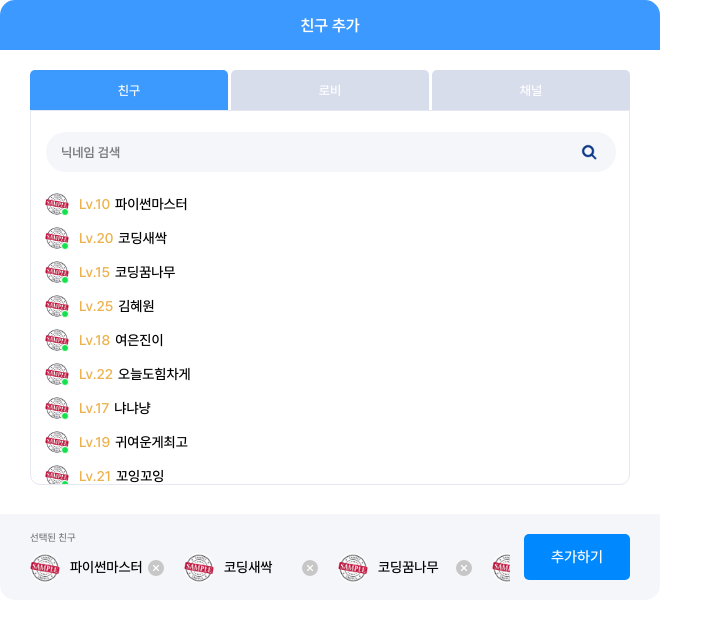
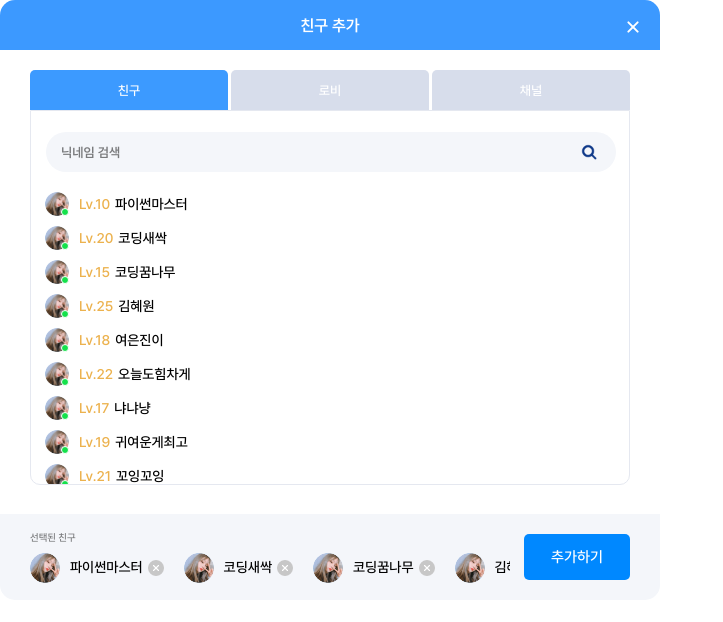
Before and after one commit to nagosu/EidaSamplePublishing, a React (Vite) app: page /add in a window 1280 px wide. Shown: the top 622 px of the page, without its empty margins (0-723 px from the left). Built offline with nearby package versions, Linux system fonts and the light colour scheme; a web font is replaced by a local one.

Commit message:
최종 수정끝(아이콘만 넣으면됨)

```diff
--- a/src/pages/AddFriendPage/AddFriendPage.tsx
+++ b/src/pages/AddFriendPage/AddFriendPage.tsx
@@ -1,18 +1,11 @@
 /** @jsxImportSource @emotion/react */
 
 import { styles } from "./styles";
-import sampleImage from "../../../public/assets/images/sampleImage.jpeg";
-import cancelIcon from "../../../public/assets/images/cancel.png";
-import searchIcon from "../../../public/assets/images/search.png";
+import sampleImage from "/assets/images/author_sample.png";
+import cancelIcon from "/assets/images/cancel.png";
+import searchIcon from "/assets/images/search.png";
+import closeButton from "/assets/images/close_white.svg";
 import { useEffect, useState } from "react";
-
-const AddFriendPage = () => {
-  const [activeMode, setActiveMode] = useState<string>("친구");
-  const [isSearching, setIsSearching] = useState<boolean>(false);
-  const [searchData, setSearchData] = useState<string>("");
-
-  // 선택된 버튼
-  const modes = ["친구", "로비", "채널"];
 
 // 프로필 더미데이터
 const profiles = [
@@ -32,6 +25,14 @@ const AddFriendPage = () => {
   { level: "Lv.23", nickname: "코딩초보", image: sampleImage },
 ];
 
+const AddFriendPage = () => {
+  const [activeMode, setActiveMode] = useState<string>("친구");
+  const [isSearching, setIsSearching] = useState<boolean>(false);
+  const [searchData, setSearchData] = useState<string>("");
+
+  // 선택된 버튼
+  const modes = ["친구", "로비", "채널"];
+
   const handleInputChange = (e: React.ChangeEvent<HTMLInputElement>) => {
     setSearchData(e.target.value);
   };
@@ -48,7 +49,9 @@ const AddFriendPage = () => {
     <div css={styles.container}>
       <div css={styles.header}>
         <span css={styles.title}>친구 추가</span>
-        {/* 닫기 이미지 추가 해야함 */}
+        <button css={styles.closeButton}>
+          <img src={closeButton} alt='' />
+        </button>
       </div>
       <div css={styles.main}>
         <div css={styles.mainContent}>
--- a/src/pages/AddFriendPage/styles.ts
+++ b/src/pages/AddFriendPage/styles.ts
@@ -10,7 +10,6 @@ const styles = {
     flex-direction: column;
     align-items: center;
   `,
-
   header: css`
     width: 100%;
     height: 50px;
@@ -20,8 +19,8 @@ const styles = {
     display: flex;
     align-items: center;
     justify-content: center;
+    position: relative;
   `,
-
   title: css`
     font-family: "Pretendard";
     font-size: 16px;
@@ -33,7 +32,16 @@ const styles = {
     text-align: left;
     color: #fff;
   `,
-
+  closeButton: css`
+    width: 24px;
+    height: 24px;
+    display: flex;
+    align-items: center;
+    justify-content: center;
+    position: absolute;
+    right: 15px;
+    top: 15px;
+  `,
   main: css`
     width: 100%;
     height: 464px;
@@ -43,7 +51,6 @@ const styles = {
     align-items: center;
     justify-content: center;
   `,
-
   mainContent: css`
     width: 600px;
     height: 414px;
@@ -51,7 +58,6 @@ const styles = {
     flex-direction: column;
     align-items: center;
   `,
-
   buttonContainer: css`
     width: 100%;
     height: 40px;
@@ -59,7 +65,6 @@ const styles = {
     align-items: center;
     justify-content: space-between;
   `,
-
   activeModeButton: css`
     width: 198px;
     height: 40px;
@@ -70,7 +75,6 @@ const styles = {
     align-items: center;
     justify-content: center;
   `,
-
   modeButton: css`
     width: 198px;
     height: 40px;
@@ -81,7 +85,6 @@ const styles = {
     align-items: center;
     justify-content: center;
   `,
-
   modeButtonText: css`
     font-family: "Pretendard";
     font-size: 13px;
@@ -93,7 +96,6 @@ const styles = {
     text-align: center;
     color: #fff;
   `,
-
   nicknameSearchContainer: css`
     width: 600px;
     height: 375px;
@@ -107,7 +109,6 @@ const styles = {
     flex-direction: column;
     align-items: center;
   `,
-
   searchContainer: css`
     width: 570px;
     height: 40px;
@@ -119,7 +120,6 @@ const styles = {
     justify-content: space-between;
     position: relative;
   `,
-
   searchInput: css`
     width: 500px;
     height: 24px;
@@ -147,13 +147,12 @@ const styles = {
       color: #000;
     }
   `,
-
   searchIcon: css`
     width: 24px;
     height: 24px;
     object-fit: contain;
+    cursor: pointer;
   `,
-
   searchResultContainer: css`
     width: 100%;
     height: 400px;
@@ -167,7 +166,6 @@ const styles = {
     left: 0;
     overflow-y: hidden;
   `,
-
   searchResultList: css`
     width: 100%;
     height: 390px;
@@ -192,7 +190,6 @@ const styles = {
       background: #a8b2cc;
     }
   `,
-
   searchResultItem: css`
     width: 100%;
     min-height: 40px;
@@ -202,8 +199,8 @@ const styles = {
     display: flex;
     align-items: center;
     justify-content: flex-start;
+    cursor: pointer;
   `,
-
   searchResultItemActive: css`
     width: 100%;
     min-height: 40px;
@@ -213,8 +210,8 @@ const styles = {
     display: flex;
     align-items: center;
     justify-content: flex-start;
+    cursor: pointer;
   `,
-
   searchProfileItem: css`
     width: auto;
     min-height: 24px;
@@ -222,7 +219,6 @@ const styles = {
     align-items: center;
     justify-content: flex-start;
   `,
-
   nicknameScroll: css`
     width: 570px;
     height: 315px;
@@ -248,7 +244,6 @@ const styles = {
       background: #a8b2cc;
     }
   `,
-
   profileItem: css`
     width: auto;
     min-height: 24px;
@@ -256,8 +251,8 @@ const styles = {
     align-items: center;
     justify-content: flex-start;
     margin-bottom: 10px;
+    cursor: pointer;
   `,
-
   profileImageWrapper: css`
     width: 24px;
     height: 24px;
@@ -267,14 +262,12 @@ const styles = {
     justify-content: center;
     position: relative;
   `,
-
   profileImage: css`
     width: 100%;
     height: 100%;
     border-radius: 50%;
     object-fit: contain;
   `,
-
   profileStatus: css`
     width: 8px;
     height: 8px;
@@ -285,7 +278,6 @@ const styles = {
     bottom: 0;
     right: 0;
   `,
-
   profileLevel: css`
     font-family: "Pretendard";
     font-size: 14px;
@@ -297,7 +289,6 @@ const styles = {
     color: #ecb24e;
     margin-right: 5px;
   `,
-
   highlighText: css`
     font-family: "Pretendard";
     font-size: 14px;
@@ -308,7 +299,6 @@ const styles = {
     letter-spacing: normal;
     color: #08f;
   `,
-
   profileNickName: css`
     font-family: "Pretendard";
     font-size: 14px;
@@ -319,7 +309,6 @@ const styles = {
     letter-spacing: normal;
     color: #000;
   `,
-
   footer: css`
     width: 100%;
     height: 86px;
@@ -332,7 +321,6 @@ const styles = {
     align-items: center;
     justify-content: space-between;
   `,
-
   selectedFriendContainer: css`
     width: 490px;
     height: 52px;
@@ -341,7 +329,6 @@ const styles = {
     align-items: flex-start;
     justify-content: space-between;
   `,
-
   selectedFriendTitle: css`
     opacity: 0.5;
     font-family: "Pretendard";
@@ -354,7 +341,6 @@ const styles = {
     text-align: left;
     color: #000;
   `,
-
   selectedFriendList: css`
     width: 480px;
     height: 30px;
@@ -362,28 +348,24 @@ const styles = {
     align-items: center;
     overflow: hidden;
   `,
-
   selectedFriendItem: css`
-    min-width: 134px;
+    width: auto;
     height: 30px;
     margin-right: 20px;
     display: inline-flex;
     align-items: center;
-    justify-content: space-between;
   `,
-
   selectedProfileContainer: css`
     display: flex;
     align-items: center;
+    margin-right: 5px;
   `,
-
   selectedProfileImage: css`
-    width: 30px;
+    min-width: 30px;
     height: 30px;
     margin-right: 10px;
     border-radius: 15px;
   `,
-
   selectedUserName: css`
     font-family: "Pretendard";
     font-size: 14px;
@@ -396,21 +378,18 @@ const styles = {
     white-space: nowrap;
     color: #000;
   `,
-
   cancelIcon: css`
-    width: 16px;
+    min-width: 16px;
     height: 16px;
     object-fit: contain;
     cursor: pointer;
   `,
-
   addButton: css`
     width: 106px;
     height: 46px;
     border-radius: 5px;
     background-color: #08f;
   `,
-
   addButtonText: css`
     font-family: "Pretendard";
     font-size: 15px;
--- a/src/pages/BannerPage/styles.ts
+++ b/src/pages/BannerPage/styles.ts
@@ -122,6 +122,7 @@ const styles = {
     align-items: center;
     justify-content: center;
     gap: 10px;
+    cursor: pointer;
   `,
   listAllText: css`
     font-family: "Pretendard";
@@ -145,6 +146,7 @@ const styles = {
     display: flex;
     flex-direction: column;
     align-items: flex-start;
+    cursor: pointer;
   `,
   lectureThumbnailContainer: css`
     width: 100%;
--- a/src/pages/ButtonPage/ButtonPage.tsx
+++ b/src/pages/ButtonPage/ButtonPage.tsx
@@ -11,10 +11,10 @@ const ButtonPage = () => {
 
   return (
     <>
-      <div css={styles.historyButton}>
+      <button css={styles.historyButton}>
         <span css={styles.historyButtonText}>내 전적보기</span>
         <img css={styles.rightArrow} src={rightArrowIcon} alt='' />
-      </div>
+      </button>
       <div css={styles.modeButtonContainer}>
         {modes.map((mode) => (
           <button
--- a/src/pages/ChannelPage/ChannelPage.tsx
+++ b/src/pages/ChannelPage/ChannelPage.tsx
@@ -2,6 +2,7 @@
 
 import { styles } from "./styles";
 import searchIcon from "../../../public/assets/images/search.png";
+import nemoImage from "/assets/images/nemo.png";
 
 const ChannelPage = () => {
   return (
@@ -23,7 +24,7 @@ const ChannelPage = () => {
         <img src='' alt='' /> {/* 링크 이미지 추가 해야함 */}
         <span css={styles.buttonText}>채널 소개 링크 복사</span>
       </button>
-      {/* 니모 이미지 추가 해야함 */}
+      <img css={styles.nemo} src={nemoImage} alt='' />
     </div>
   );
 };
--- a/src/pages/ReportPage/ReportPage.tsx
+++ b/src/pages/ReportPage/ReportPage.tsx
@@ -92,13 +92,13 @@ const ReportPage = () => {
             <span css={styles.submitText}>2024.02.25 제출</span>
           </div>
           <div css={styles.buttonContainer}>
-            <div css={styles.editButton}>
+            <button css={styles.editButton}>
               {/* 연필 이미지 추가해야함 */}
               <span css={styles.editButtonText}>항목 수정</span>
-            </div>
-            <div css={styles.saveButton}>
+            </button>
+            <button css={styles.saveButton}>
               <span css={styles.saveButtonText}>PDF 저장</span>
-            </div>
+            </button>
           </div>
         </div>
       </div>
@@ -254,12 +254,12 @@ const ReportPage = () => {
           <div css={styles.chartContainer}>차트 들어가는 곳</div>
           <div css={styles.lastResultContainer}>
             <span css={styles.lastResultTitle}>이전 결과 비교</span>
-            <div css={styles.dropdownContainer}>
+            <button css={styles.dropdownContainer}>
               <span css={styles.dropdownText}>2월 테스트</span>
               <div css={styles.dropdownArrow}>
                 <img src={downArrow} alt='' />
               </div>
-            </div>
+            </button>
           </div>
         </div>
         <div css={styles.descriptionContainer}>
```
Also changed, not shown: src/pages/ButtonPage/styles.ts (+0 -7 lines), src/pages/ChannelPage/styles.ts (+6 -8 lines), public/assets/images/close_white.svg (added), public/assets/images/nemo.png (added). Lines whose indentation alone changed are shown as unchanged.
